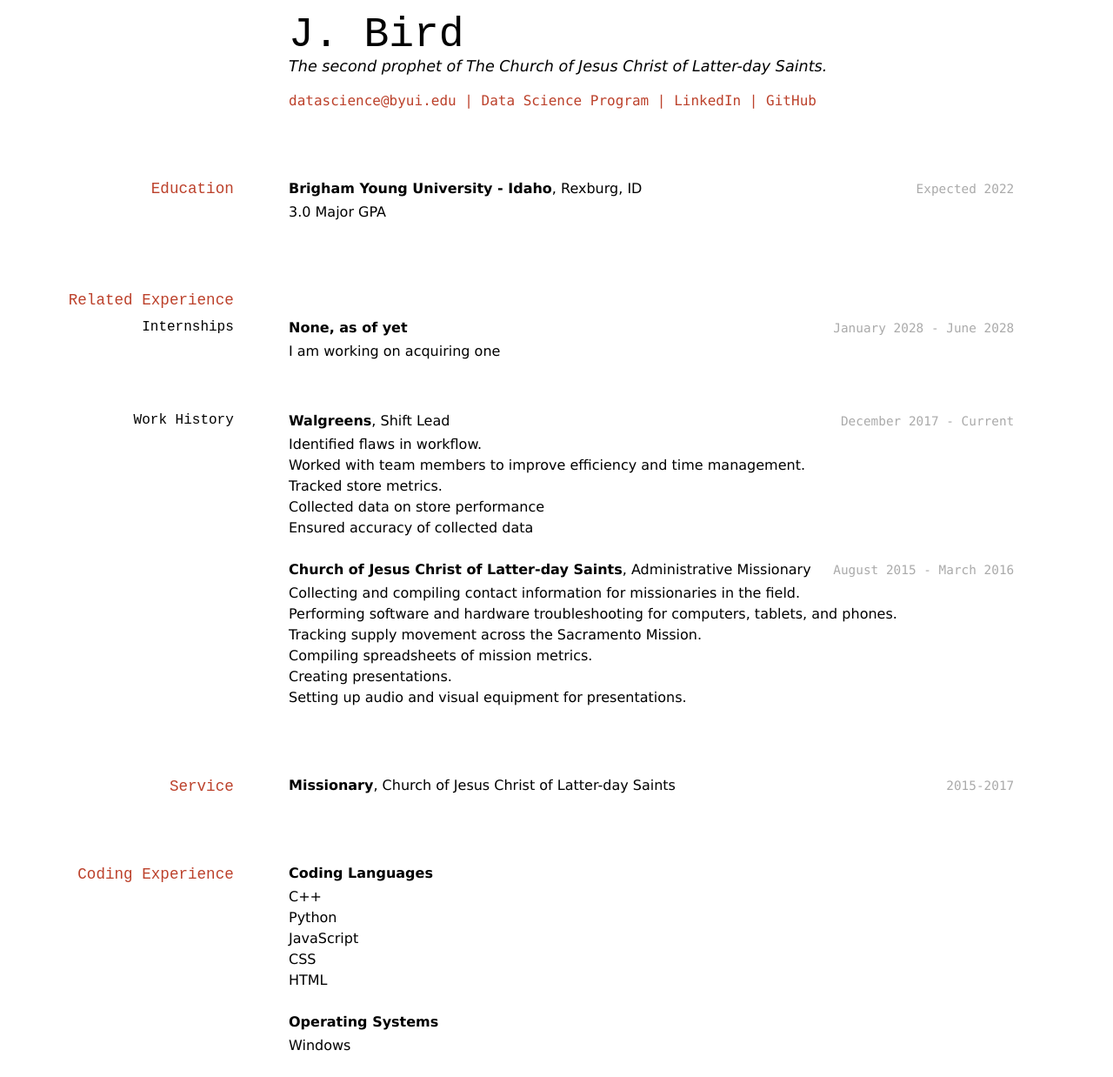
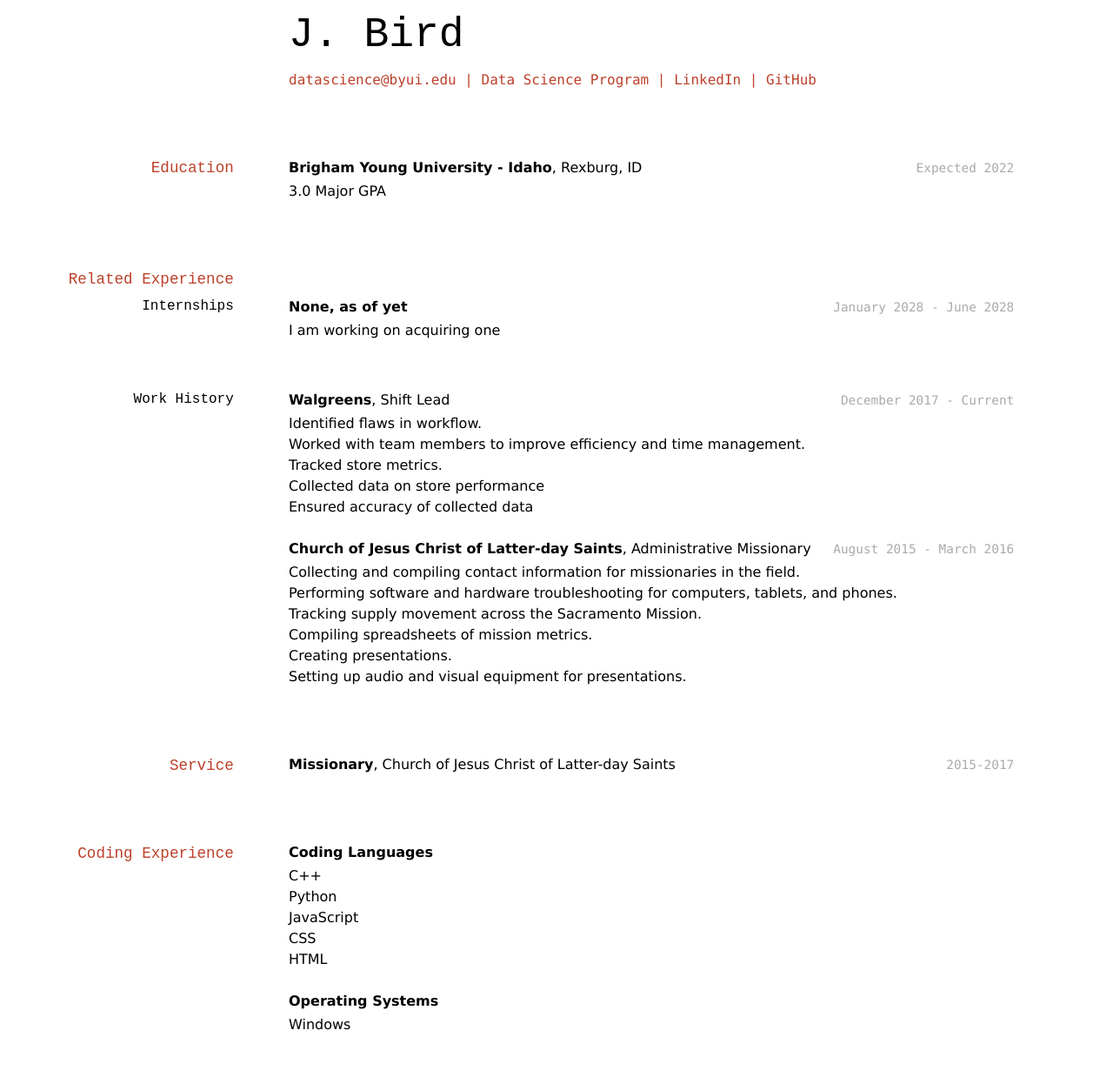
Before and after one commit to naBlueJay/BirdJ_resume, a Jekyll site: the page built from docs/index.md, in a window 1280 px wide. Shown: the whole page at 87% size. Built offline with Jekyll 4.4.1, drawn with Linux system fonts in a browser that asks for light colours; after the commit the page ends 1214 px from its top, so only the background shows below that.

Commit message:
Update index.md
changed email link

```diff
--- a/docs/index.md
+++ b/docs/index.md
@@ -3,10 +3,9 @@ layout: cv
 title: J. Bird Resume
 ---
 # J. Bird
-The second prophet of The Church of Jesus Christ of Latter-day Saints.
 
 <div id="webaddress">
-<a href="datascience@byui.edu">datascience@byui.edu</a>
+<a href="bir17004@byui.edu">datascience@byui.edu</a>
 | <a href="https://byuidatascience.github.io/development.html">Data Science Program</a>
 | <a href="https://www.linkedin.com/groups/13537407/">LinkedIn</a>
 | <a href="https://github.com/byuids-resumes">GitHub</a>
```
